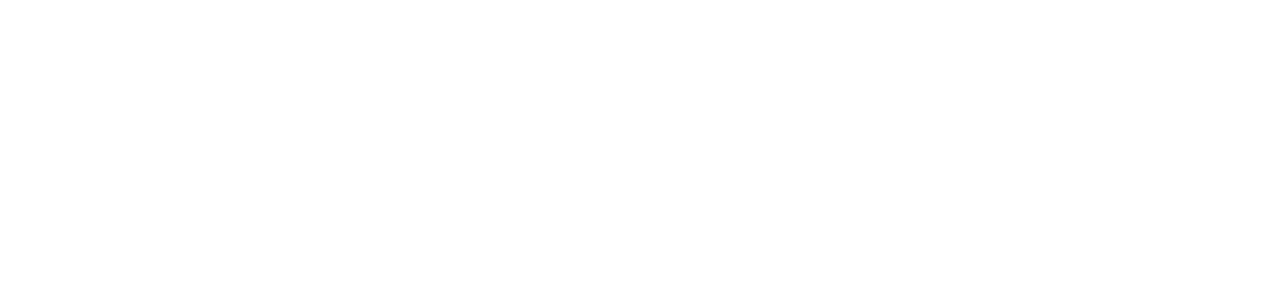
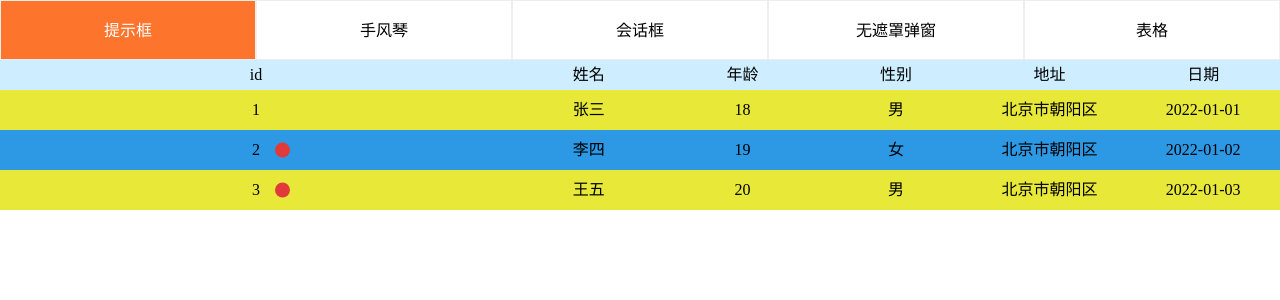
Before and after one commit to ice-wu5/custom-component, a Vue app: page /table in a window 1280 px wide. Shown: the top 300 px of the page. Built offline with nearby package versions, Linux system fonts and the light colour scheme.

Commit message:
add Table Component

```diff
--- a/src/router/routes.js
+++ b/src/router/routes.js
@@ -24,6 +24,11 @@
         path: 'nomaskdialog',
         name: 'nomaskdialog',
         component: () => import(/* webpackChunkName: "about" */ '@/views/NoMaskDialog/NoMaskDialog.vue')
+      },
+      {
+        path: 'table',
+        name: 'table',
+        component: () => import(/* webpackChunkName: "about" */ '@/views/Table/Table.vue')
       }
     ]
   }
--- /dev/null
+++ b/src/utils/common.js
@@ -0,0 +1,11 @@
+export const addIsExpand = (arr) => {
+  return arr.map(item => {
+    // 创建一个新对象，保持原对象的属性不变，并添加 isEdit 属性
+    const newItem = { ...item, isExpand: false }
+    // 如果当前数组元素有 children 属性且是数组，则递归处理 children 数组元素
+    if (item.children && Array.isArray(item.children)) {
+      newItem.children = addIsExpand(item.children)
+    }
+    return newItem
+  })
+}
--- a/src/views/Home/Home.vue
+++ b/src/views/Home/Home.vue
@@ -40,7 +40,8 @@
         },
         {
           id: 5,
-          name: '提示表单框'
+          title: 'table',
+          name: '表格'
         }
 
       ]
--- a/src/views/NoMaskDialog/NoMaskDialogBox.vue
+++ b/src/views/NoMaskDialog/NoMaskDialogBox.vue
@@ -1,7 +1,7 @@
 <template>
   <div class="container">
     <!-- <div class="mask" v-if="isVisible" @click.self="closeDialog"> -->
-      <div class="dialog-box" >
+    <div class="dialog-box">
       <!-- <div class="header">
           <div class="close c-pointer" >X</div>
         </div> -->
@@ -15,7 +15,6 @@
       <div class="tac">我是自定义内容</div>
       <div class="tac">我是自定义内容</div>
       <slot name="content"></slot>
-
     </div>
     <!-- </div> -->
   </div>
@@ -39,39 +38,44 @@
 </script>
 
 <style lang="less" scoped>
-.mask{
+.mask {
   position: fixed;
-  left:0;
-  top:0;
+  left: 0;
+  top: 0;
   width: 100%;
   height: 100%;
   background-color: rgba(0, 0, 0, 0.4);
 }
-.content{
+
+.content {
   background-color: #d89a9a;
 }
-.dialog-box{
+
+.dialog-box {
   position: fixed;
-  left:50%;
+  left: 50%;
   top: 50%;
-  transform: translate(-50%,-50%);
+  transform: translate(-50%, -50%);
   width: 200px;
   padding: 10px;
-  background-color: #fff;
+  background-color: #ce8d8d;
   display: flex;
   flex-direction: column;
   justify-content: space-between;
 }
-.close{
+
+.close {
   text-align: end;
   padding: 5px;
 }
-.footer{
+
+.footer {
   justify-content: space-around;
   padding: 5px;
+}
 
-}
-.cancle,.comfirm{
+.cancle,
+.comfirm {
   padding: 5px;
   background-color: #fc8416;
   border-radius: 5px;
--- /dev/null
+++ b/src/views/Table/Table.vue
@@ -0,0 +1,148 @@
+<template>
+  <div class="container">
+    <TableBox  :titleList="titleList">
+      <TableItem :tableData="tableData" @seeDetail="seeDetail"></TableItem>
+    </TableBox>
+  </div>
+</template>
+
+<script>
+import TableBox from './TableBox.vue'
+import TableItem from '@/views/Table/TableItem.vue'
+export default {
+  name: 'TableIndex',
+  components: { TableBox, TableItem },
+  data () {
+    return {
+      titleList: [
+        'id', '姓名', '年龄', '性别', '地址', '日期'
+      ],
+      tableData: [
+        {
+          id: 1,
+          level: 1,
+          name: '张三',
+          age: 18,
+          sex: '男',
+          isExpand: false,
+          address: '北京市朝阳区',
+          date: '2022-01-01'
+        },
+        {
+          id: 2,
+          level: 1,
+          name: '李四',
+          age: 19,
+          isExpand: false,
+          sex: '女',
+          address: '北京市朝阳区',
+          date: '2022-01-02',
+          children: [
+            {
+              id: 21,
+              level: 2,
+              name: '李四1',
+              age: 19,
+              isExpand: false,
+              sex: '女',
+              address: '北京市朝阳区',
+              date: '2022-01-02',
+              children: [
+                {
+                  id: 211,
+                  level: 3,
+                  name: '李四11',
+                  age: 19,
+                  isExpand: false,
+                  sex: '女',
+                  address: '北京市朝阳区',
+                  date: '2022-01-02',
+                  children: []
+                }
+              ]
+            }, {
+              id: 22,
+              level: 2,
+              name: '李四21',
+              age: 19,
+              isExpand: false,
+              sex: '女',
+              address: '北京市朝阳区',
+              date: '2022-01-02',
+              children: [
+                {
+                  id: 311,
+                  level: 3,
+                  name: '李四31',
+                  age: 19,
+                  isExpand: false,
+                  sex: '女',
+                  address: '北京市朝阳区',
+                  date: '2022-01-02',
+                  children: []
+                }
+              ]
+            }
+          ]
+        },
+        {
+          level: 1,
+          id: 3,
+          name: '王五',
+          age: 20,
+          isExpand: false,
+          sex: '男',
+          address: '北京市朝阳区',
+          date: '2022-01-03',
+          children: [
+            {
+              level: 2,
+              id: 31,
+              name: '王五1',
+              age: 20,
+              isExpand: false,
+              sex: '男',
+              address: '北京市朝阳区',
+              date: '2022-01-03',
+              children: [
+                {
+                  level: 3,
+                  id: 311,
+                  name: '王五11',
+                  age: 20,
+                  isExpand: false,
+                  sex: '男',
+                  address: '北京市朝阳区',
+                  date: '2022-01-03',
+                  children: []
+                },
+                {
+                  level: 3,
+                  id: 312,
+                  name: '王五12',
+                  age: 20,
+                  isExpand: false,
+                  sex: '男',
+                  address: '北京市朝阳区',
+                  date: '2022-01-03',
+                  children: []
+                }
+              ]
+            }
+          ]
+        }
+      ]
+    }
+  },
+  methods: {
+    seeDetail (e) {
+      console.log('父组件接收table传的数据', e)
+    }
+  }
+
+}
+</script>
+
+<style lang="less" scoped>
+
+</style>>
--- /dev/null
+++ b/src/views/Table/TableBox.vue
@@ -0,0 +1,54 @@
+<template>
+  <div class="tablebox-container">
+    <div class="table">
+      <div class="table-header flex">
+        <div class="height30 bgcceeeff"
+        v-for="(item,index) in titleList"
+        :key="item.id"
+        :class="{
+          width40:index===0,
+          width12:index!==0
+        }"
+      >{{item}}</div>
+
+      </div>
+      <div class="table-body">
+        <slot></slot>
+      </div>
+    </div>
+  </div>
+</template>
+
+<script>
+export default {
+  name: 'TableBox',
+  props: {
+    tableData: {
+      type: Array
+    },
+    titleList: {
+      type: Array
+    }
+  }
+}
+</script>
+
+<style lang="less" scoped>
+.flex{
+  display: flex;
+}
+.width40{
+  width:40%
+}
+.width12{
+  width: 12%;
+}
+.height30{
+  height: 30px;
+  line-height: 30px;
+  text-align: center;
+}
+.bgcceeeff{
+  background-color: #ceeeff;
+}
+</style>>
--- /dev/null
+++ b/src/views/Table/TableItem.vue
@@ -0,0 +1,150 @@
+<template>
+  <div class="table-item-container">
+    <div class="table-row" v-for="(item,index) in hasIsExpandTableData" :key="item.id"
+    >
+      <div class="level-1 flex height40" :class="{dark:index%2!==0,light:index%2===0}">
+        <div class="id width40"
+        :style=" {'padding-left':getPaddingLeft(item.level)}">
+
+        <div class="title position-relative">
+          <div class="title-detail display-inline-block position-relative">{{item.id}}
+            <span v-if="item.children && item.children.length" class="expand" @click="item.isExpand=!item.isExpand"></span>
+
+          </div>
+
+        </div>
+
+      </div>
+        <div class="name width12 cursor-pointer" @click="seeDetail(item)">{{item.name}}</div>
+        <div class="age width12">{{item.age}}</div>
+        <div class="sex width12">{{item.sex}}</div>
+        <div class="address width12">{{item.address}}</div>
+        <div class="date width12">{{item.date}}</div>
+      </div>
+      <div v-if="item.isExpand===true" class="level-2" :class="{dark:index/2===0,light:index/2!==0}">
+        <TableItem :tableData="item.children" @seeDetail="seeDetail"></TableItem>
+      </div>
+    </div>
+  </div>
+</template>
+
+<script>
+import { addIsExpand } from '@/utils/common.js'
+import TableItem from '@/views/Table/TableItem.vue'
+export default {
+  name: 'TableItem',
+  comments: {
+    TableItem
+  },
+  props: {
+    tableData: {
+      type: Array
+    }
+  },
+  data () {
+    return {
+      hasIsExpandTableData: []
+    }
+  },
+  // watch: {
+  //   tableData: {
+  //     handler (newVal) {
+  //       this.setNewData(newVal)
+  //     },
+  //     deep: true,
+  //     immediate: true
+  //   }
+  // },
+  mounted () {
+    const res = addIsExpand(JSON.parse(JSON.stringify(this.tableData)))
+    // debugger
+    console.log(res)
+    this.hasIsExpandTableData = res
+    // this.setNewData(this.copiedData)
+    // console.log(this.hasIsExpandTableData)
+  },
+  computed: {
+    copiedData () {
+      return JSON.parse(JSON.stringify(this.tableData))
+    }
+  },
+  methods: {
+    seeDetail (item) {
+      this.$emit('seeDetail', item)
+    },
+    getPaddingLeft (level) {
+      return (level - 1) * 55 + 'px'
+    },
+    addIsEdit (arr) {
+      return arr.map(item => {
+        // 创建一个新对象，保持原对象的属性不变
+        const newItem = { ...item, isExpand: false }
+        // 如果当前数组元素有 children 属性且是数组，则递归处理 children 数组元素
+        if (item.children && Array.isArray(item.children) && item.children.length) {
+          newItem.children = this.addIsEdit(item.children)
+        }
+        return newItem
+      })
+    },
+    addIsExpandToTableData (tableData) {
+      return tableData.map(item => {
+        const newItem = {
+          ...item,
+          isExpand: false
+        }
+        if (item.children && item.children.length) {
+          newItem.children = this.addIsExpandToTableData(item.children)
+        }
+        return newItem
+      })
+    },
+    setNewData (tableData) {
+      this.hasIsExpandTableData = addIsExpand(tableData)
+    }
+  }
+}
+</script>
+
+<style lang="less" scoped>
+.flex{
+  display: flex;
+}
+.width40{
+  width: 40%;
+}
+.width12{
+  width: 12%;
+}
+.height40{
+  height: 40px;
+  line-height: 40px;
+  text-align: center;
+}
+.dark{
+  background-color: #2d98e4;
+}
+.light{
+  background-color: #e8e839;
+}
+.expand{
+  position: absolute;
+  top:50%;
+  right:-30px;
+  transform: translateY(-50%);
+  width: 15px;
+  height: 15px;
+  border-radius: 50%;
+  background-color: #e13a3a;
+  cursor: pointer;
+}
+.cursor-pointer{
+  cursor: pointer;
+
+}
+.position-relative{
+  position: relative;
+}
+.display-inline-block{
+  display: inline-block;
+}
+</style>>
--- a/vue.config.js
+++ b/vue.config.js
@@ -1,4 +1,15 @@
 const { defineConfig } = require('@vue/cli-service')
+const path = require('path')
+
 module.exports = defineConfig({
-  transpileDependencies: true
+  transpileDependencies: true,
+  configureWebpack: {
+    resolve: {
+      extensions: ['.js', '.vue', '.json'],
+      alias: {
+        '@': path.resolve(__dirname, './src') // 添加这一行，将 @ 指向 src 目录
+      }
+    }
+  }
+
 })
```
Also changed, not shown: jsconfig.json (line endings or trailing spaces). Lines whose indentation alone changed are shown as unchanged.
